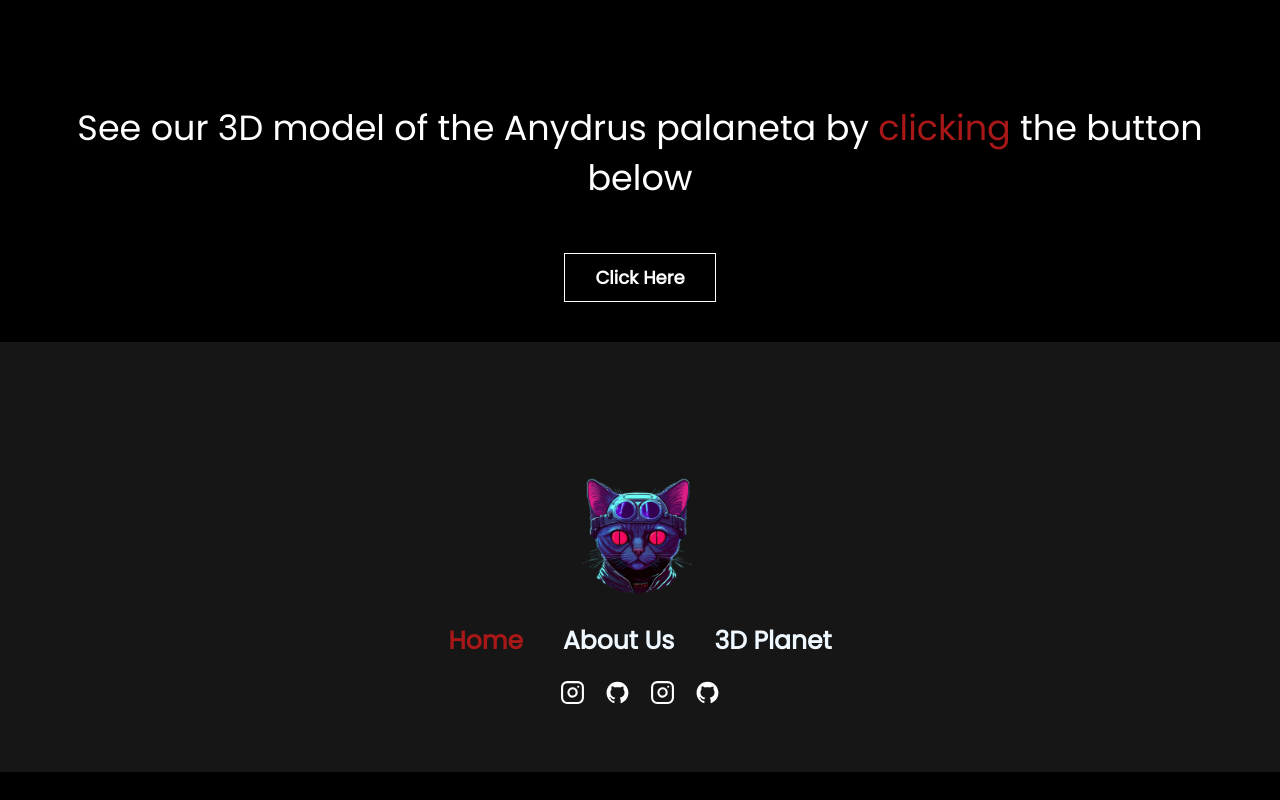
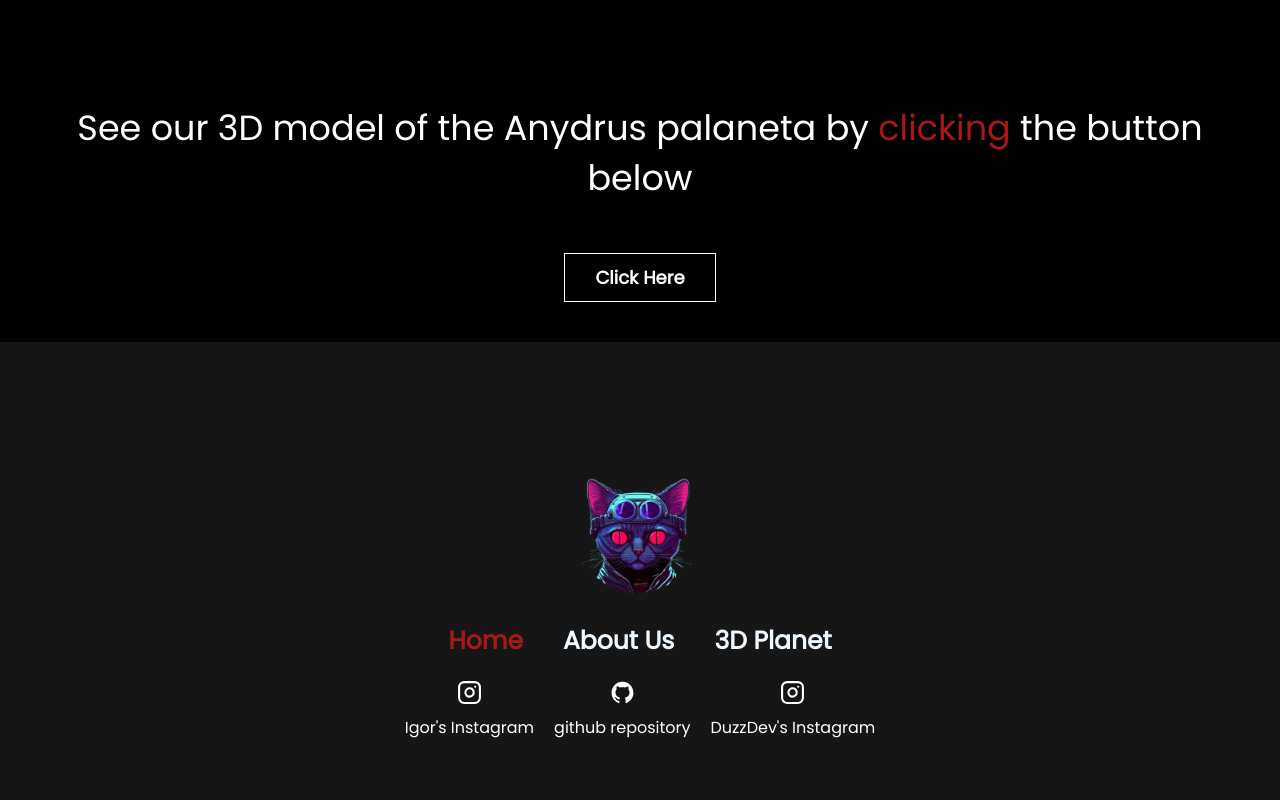
Before and after one commit to DuzzDev/NewWorld, a React (Vite) app in the folder OneDrive/Área de Trabalho/newWord/: page / in a window 1280 px wide. Shown: the part 8666-9466 px from the top of the page. Before the commit the page ends 9438 px from the top, so only its background shows below. Built offline with nearby package versions, Linux system fonts and the light colour scheme.

Commit message:
alteração de texto

```diff
--- a/OneDrive/Área de Trabalho/newWord/index.html
+++ b/OneDrive/Área de Trabalho/newWord/index.html
@@ -2,9 +2,9 @@
 <html lang="en">
   <head>
     <meta charset="UTF-8" />
-    <link rel="icon" type="image/svg+xml" href="/vite.svg" />
+    <link rel="icon" type="image/svg+xml" href="/src/img/logo.png" />
     <meta name="viewport" content="width=device-width, initial-scale=1.0" />
-    <title>Vite + React</title>
+    <title>New World</title>
   </head>
   <body>
     <div id="root"></div>
--- a/OneDrive/Área de Trabalho/newWord/src/components/Footer/Footer.jsx
+++ b/OneDrive/Área de Trabalho/newWord/src/components/Footer/Footer.jsx
@@ -39,20 +39,19 @@ function Footer(){
 
       </div>
       <div className="div-icons-footer">
-        <Link to={'https://www.instagram.com/_heleno__/'}>
+        <Link to={'https://www.instagram.com/_heleno__/'} className="link-footer-out">
           <FiInstagram className="icons-footer"/>
+          <span className="toolchip"> Igor's Instagram</span>
         </Link>
 
-        <Link to={'https://github.com/DuzzDev/NewWorld/tree/main'}>
+        <Link to={'https://github.com/DuzzDev/NewWorld/tree/main'} className="link-footer-out">
           <AiFillGithub  className="icons-footer"/>
+          <span className="toolchip">github repository</span>
         </Link>
 
-        <Link to={'https://www.instagram.com/duzz_dev/'}>
+        <Link to={'https://www.instagram.com/duzz_dev/'} className="link-footer-out">
           <FiInstagram className="icons-footer"/>
-        </Link>
-
-        <Link to={'https://github.com/heleno2307'}>
-          <AiFillGithub  className="icons-footer"/>
+          <span className="toolchip">DuzzDev's Instagram</span>
         </Link>
       </div>
 
--- a/OneDrive/Área de Trabalho/newWord/src/components/Footer/Footer.scss
+++ b/OneDrive/Área de Trabalho/newWord/src/components/Footer/Footer.scss
@@ -70,6 +70,28 @@ footer{
 .active{
   color: $color-hover;
 }
+.link-footer-out{
+  display: flex;
+  flex-direction: column;
+  align-items: center;
+  justify-content: center;
+  text-decoration: none;
+  gap: 10px;
+}
+.toolchip{
+  text-decoration: none;
+  font-family: 'Poppins';
+  color: white;
+  transition: all 0.4s;
+  &:hover{
+    color: $color-hover;
+  }
+}
+@media(max-width:640px){
+    .toolchip{
+      text-align: center;
+    }
+}
 @media(max-width:500px){
   .links-footer-div{
     flex-direction: column;
```
Also changed, not shown: OneDrive/Área de Trabalho/newWord/efer.txt (deleted), 3 other files (tests, documents, lock files or other folders).
